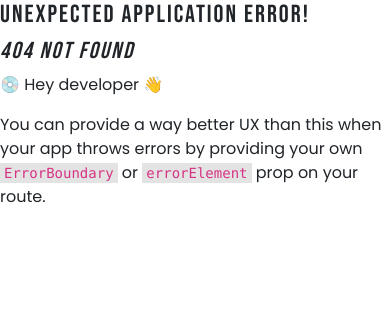
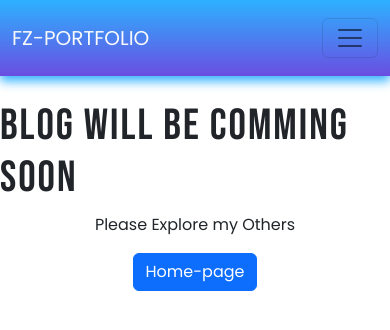
Before and after one commit to ferdouszihad/ferdous-zihad-portfolio, a React (Create React App) app: page /blog in a window 390 px wide. Before the commit this address had no page. Shown: the top 330 px of the page. Built offline with nearby package versions, Linux system fonts and the light colour scheme.

Commit message:
header is now responsive

```diff
--- a/src/App.css
+++ b/src/App.css
@@ -7,8 +7,15 @@ h1,h2,h3,h4,h5,h6{
     font-family: 'Bebas Neue', cursive;
     letter-spacing: 2px;
 }
+section{
+    min-height: 100vh;
+    padding-top: 100px;
+}
 a{
     text-decoration: none;
+}
+.bg-ash{
+    background-color: #eeeeee;
 }
 .nav-btn :hover{
     background: #fff !important;
--- a/src/App.js
+++ b/src/App.js
@@ -3,6 +3,7 @@ import "./App.css";
 import Home from "./pages/Home/Home";
 import { createBrowserRouter, RouterProvider } from "react-router-dom";
 import LayoutMain from "./Layouts/LayoutMain";
+import Blog from "./pages/Blog/Blog";
 
 function App() {
   const router = createBrowserRouter([
@@ -18,6 +19,10 @@ function App() {
           path: "/home",
           element: <Home></Home>,
         },
+        {
+          path: "/blog",
+          element: <Blog></Blog>,
+        },
       ],
     },
   ]);
--- a/src/pages/About/About.js
+++ b/src/pages/About/About.js
@@ -3,7 +3,7 @@ import Title from "../shared/Title";
 
 const About = () => {
   return (
-    <div style={{ minHeight: "100vh" }}>
+    <section id="about">
       <Title>About Me</Title>
       <div className="container">
         <div className="row g-5">
@@ -66,7 +66,7 @@ const About = () => {
           </div>
         </div>
       </div>
-    </div>
+    </section>
   );
 };
 
--- /dev/null
+++ b/src/pages/Blog/Blog.js
@@ -0,0 +1,20 @@
+import React from "react";
+import { Link } from "react-router-dom";
+
+const BLog = () => {
+  return (
+    <section>
+      <div className="d-flex align-items-center justify-content-center">
+        <h2 className="display-1">Blog will be comming soon</h2>
+      </div>
+      <p className="text-center">Please Explore my Others</p>
+      <div className="buttons d-flex align-items-center justify-content-center gap-3 ">
+        <Link to="/home" className="btn btn-primary">
+          Home-page
+        </Link>
+      </div>
+    </section>
+  );
+};
+
+export default BLog;
--- a/src/pages/Contact/Contact.js
+++ b/src/pages/Contact/Contact.js
@@ -5,7 +5,7 @@ import { Button } from "react-bootstrap";
 
 const Contact = () => {
   return (
-    <div>
+    <div id="contact">
       <Title>Contact With Me</Title>
       <div className="container my-5">
         <Form>
--- a/src/pages/Home/Banner.js
+++ b/src/pages/Home/Banner.js
@@ -7,11 +7,11 @@ const Banner = () => {
       id="top-banner"
       class="d-flex flex-column flex-md-row container align-items-center"
     >
-      <div class="d-flex flex-column gap-2">
-        <h1 className="display-1 fw-bold letter-spacing-1">
+      <div class="d-flex flex-column gap-2 order-2 order-md-1">
+        <h1 className="display-1 fw-bold letter-spacing-1 text-center">
           F M ZAHIDUL ISLAM
         </h1>
-        <p className="text-bg-dark fs-5 p-2 px-3 rounded-1 ls-2 d-inline-block">
+        <p className="text-bg-dark fs-5 p-2 px-3 rounded-1 ls-2 d-inline-block text-center">
           FULL STACK DEVELOPER (MERN)
         </p>
         <p className="text-justify">
@@ -21,7 +21,7 @@ const Banner = () => {
           innovative, creative skills for self and company growth through the
           assigned responsibility.
         </p>
-        <div className="links d-flex flex-md-row gap-3">
+        <div className="links d-flex flex-wrap flex-md-row gap-3 justify-content-center">
           <a
             href="https://drive.google.com/file/d/1YXpsDr58qw2zmTqCvSxmLMzuUvwdlyND/view?usp=sharing"
             target="_blank"
@@ -49,7 +49,7 @@ const Banner = () => {
         </div>
       </div>
 
-      <div class="" style={{ minWidth: "50%" }}>
+      <div class="order-1 order-md-2" style={{ minWidth: "50%" }}>
         <img
           src="https://c.tenor.com/flflC6GFzO8AAAAd/sultan-alrefaei-programmer.gif"
           alt=""
--- a/src/pages/Home/Home.js
+++ b/src/pages/Home/Home.js
@@ -6,7 +6,7 @@ import Banner from "./Banner";
 
 const Home = () => {
   return (
-    <div className="d-flex flex-column gap-5">
+    <div id="home" className="d-flex flex-column gap-5">
       <Banner></Banner>
       <About></About>
       <Projects></Projects>
--- a/src/pages/projects/Projects.js
+++ b/src/pages/projects/Projects.js
@@ -10,7 +10,7 @@ const Projects = () => {
       .then((data) => setProjects(data));
   }, []);
   return (
-    <div>
+    <div id="projects">
       <Title>My Recent Projects</Title>
       <div className="container my-5">
         <div className="row row-cols-1 row-cols-md-2 row-cols-lg-3 g-4">
--- a/src/pages/shared/Menu.js
+++ b/src/pages/shared/Menu.js
@@ -15,21 +15,21 @@ const Menu = () => {
         <Navbar.Toggle aria-controls="basic-navbar-nav" />
         <Navbar.Collapse id="basic-navbar-nav">
           <Nav className="ms-auto d-flex flex-column flex-lg-row gap-5">
-            <Link to="/home" className="text-light  nav-btn">
+            <a href="home#home" className="text-light  nav-btn">
               HOME
-            </Link>
-            <Link to="/home" className="text-light  nav-btn">
+            </a>
+            <a href="home#about" className="text-light  nav-btn">
               ABOUT ME
-            </Link>
-            <Link to="/home" className="text-light  nav-btn">
+            </a>
+            <a href="home#projects" className="text-light  nav-btn">
               PROJECTS
-            </Link>
-            <Link to="/home" className="text-light  nav-btn">
+            </a>
+            <Link to="/blog" className="text-light  nav-btn">
               BLOGS
             </Link>
-            <Link to="/home" className="text-light  nav-btn">
+            <a href="home#contact" className="text-light  nav-btn">
               CONTACT
-            </Link>
+            </a>
           </Nav>
         </Navbar.Collapse>
       </Container>
```
